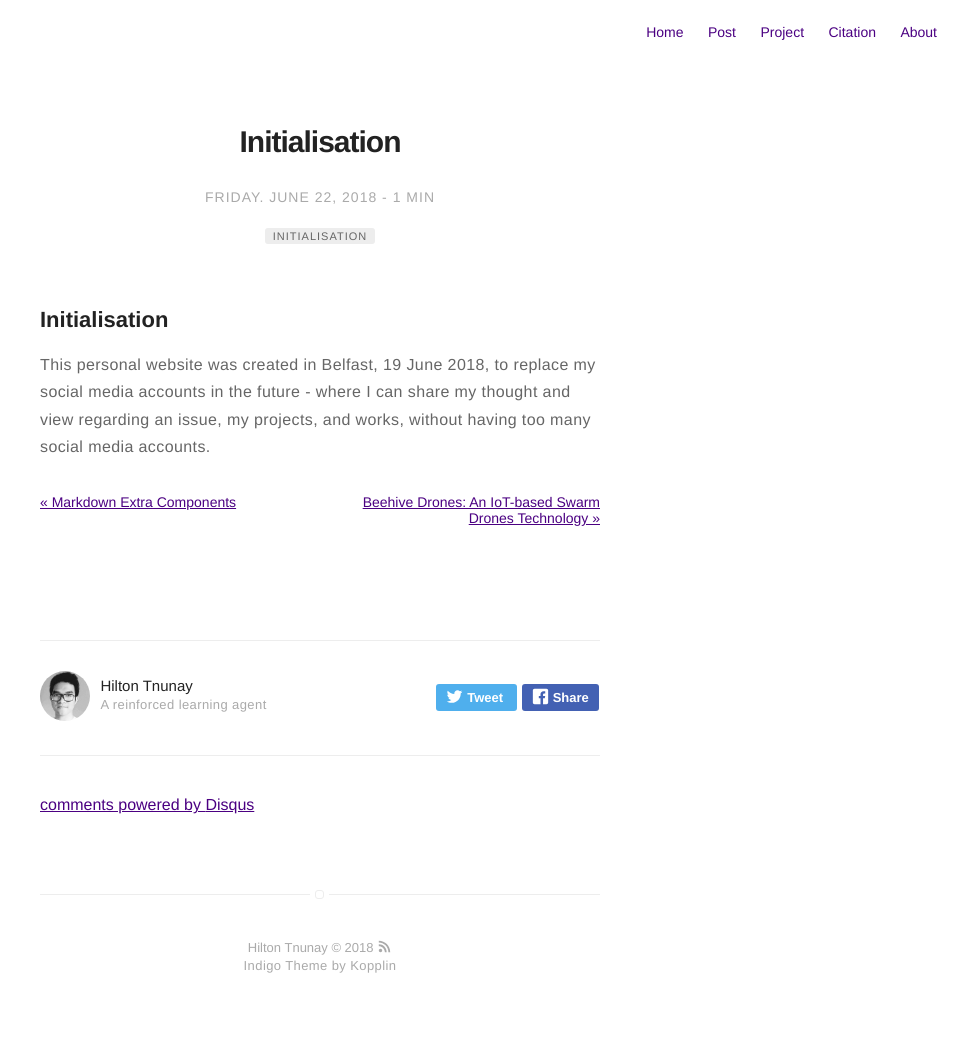
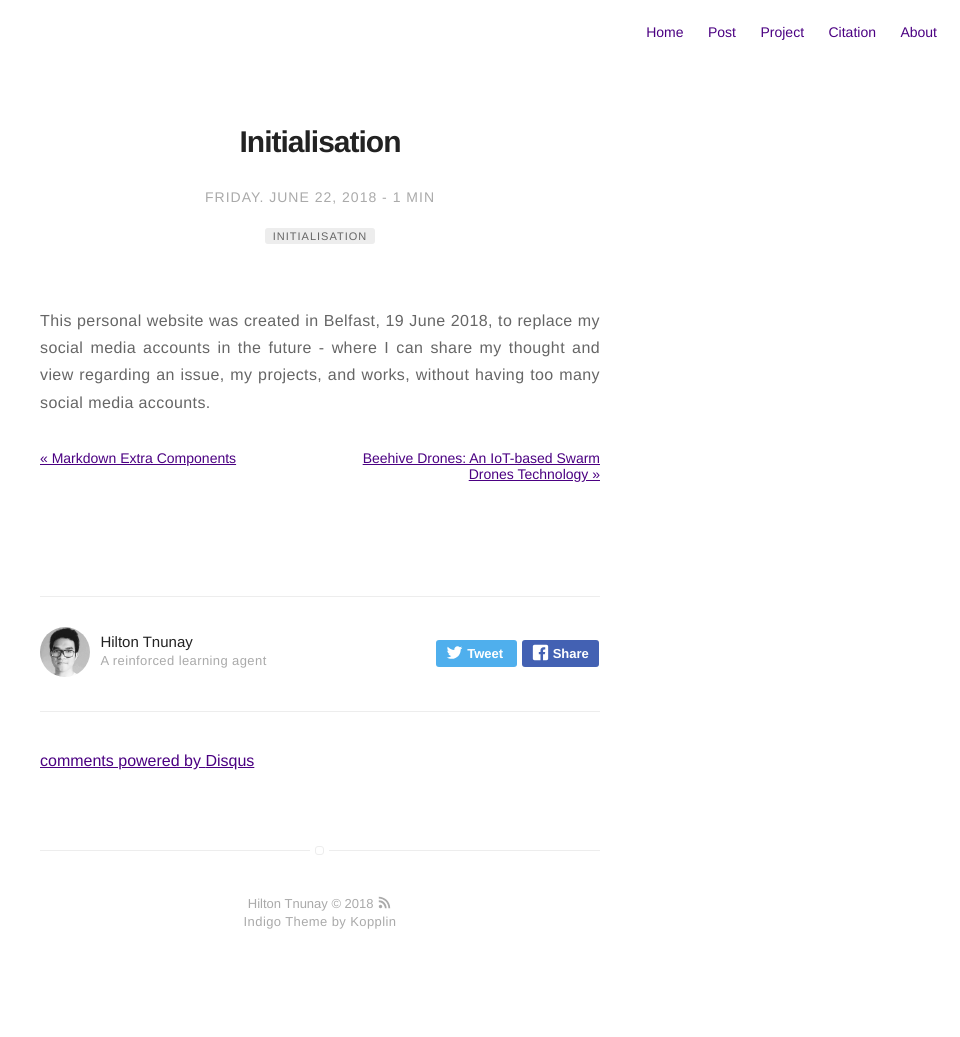
Before and after one commit to tnunay/tnunay.github.io, a Jekyll site: the page built from _posts/2018-06-22-initialisation.md, in a window 1280 px wide. Shown: the whole page, without its empty margins (320-1280 px from the left). Built offline with Jekyll 4.4.1, drawn with Linux system fonts in a browser that asks for light colours; comment, search, counter and statistics services are not loaded; after the commit the page ends 993 px from its top, so only the background shows below that.

Commit message:
update init

```diff
--- a/_posts/2018-06-22-initialisation.md
+++ b/_posts/2018-06-22-initialisation.md
@@ -11,8 +11,7 @@ author: hiltontnunay
 description: An introductory posting about this personal website.
 ---
 
-## Initialisation
-
 <!-- Social media have become part of our lives. In fact, most people in my circle have at least one social media account and share their almost-daily life on, for example, their Facebook and Instagram story. -->
-
+<p align="justify">
 This personal website was created in Belfast, 19 June 2018, to replace my social media accounts in the future - where I can share my thought and view regarding an issue, my projects, and works, without having too many social media accounts.
+</p>
```
